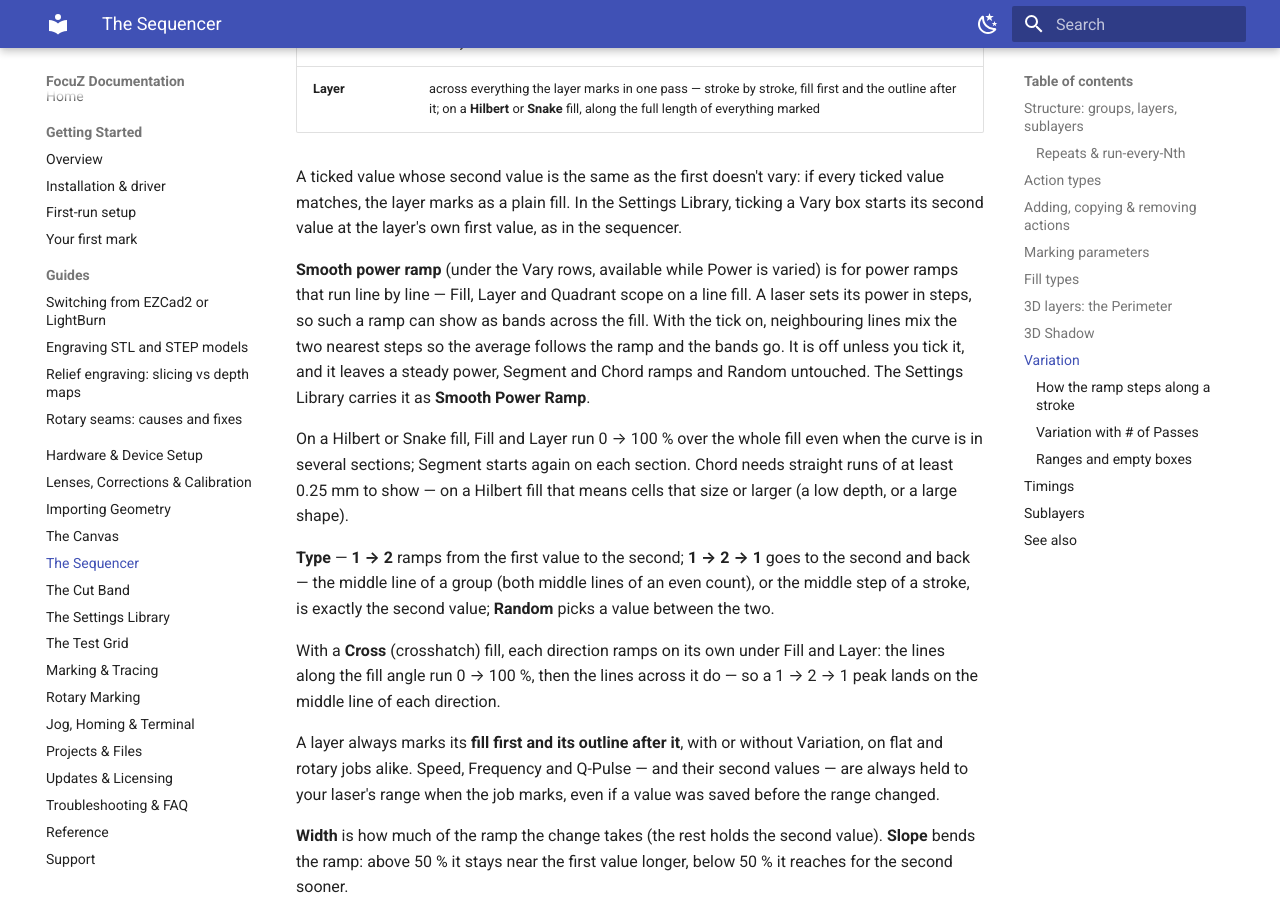
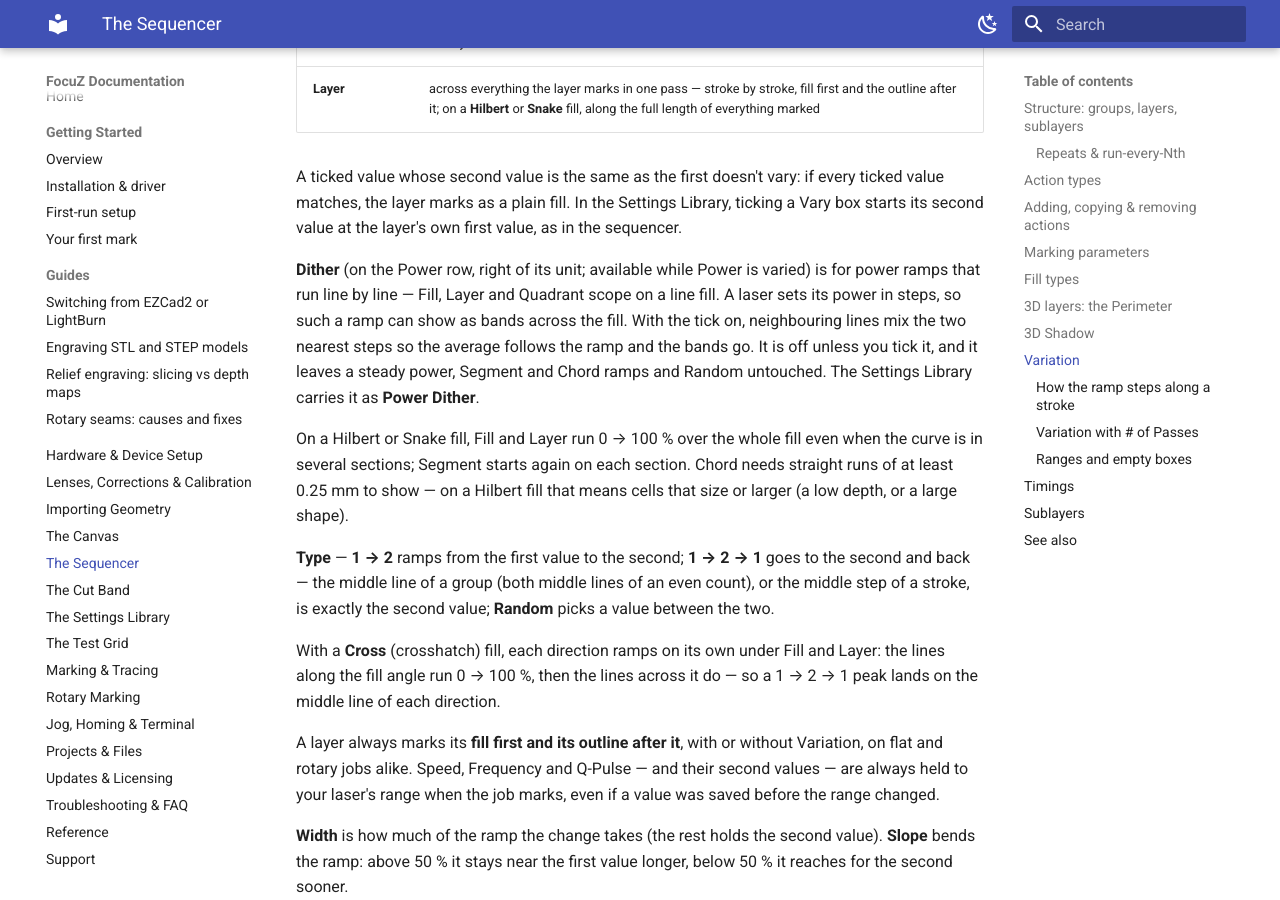
Before and after one commit to Lokahi-Shop/focuz-docs, an MkDocs documentation site: the page built from docs/sequencer.md, in a window 1280 px wide and 900 px high, scrolled down 6575 px. Built offline with MkDocs 1.6.1 and Material for MkDocs 9.7.7, drawn with Linux system fonts in a browser that asks for light colours.

Commit message:
Variation: the Dither tick sits on the Power row; Library label Power Dither
Co-Authored-By: Claude Fable 5.1 <noreply@anthropic.com>

```diff
--- a/docs/sequencer.md
+++ b/docs/sequencer.md
@@ -235,11 +235,11 @@ A ticked value whose second value is the same as the first doesn't vary: if ever
 layer marks as a plain fill. In the Settings Library, ticking a Vary box starts its second value at the
 layer's own first value, as in the sequencer.
 
-**Smooth power ramp** (under the Vary rows, available while Power is varied) is for power ramps that run
-line by line — Fill, Layer and Quadrant scope on a line fill. A laser sets its power in steps, so such a
+**Dither** (on the Power row, right of its unit; available while Power is varied) is for power ramps that
+run line by line — Fill, Layer and Quadrant scope on a line fill. A laser sets its power in steps, so such a
 ramp can show as bands across the fill. With the tick on, neighbouring lines mix the two nearest steps so
 the average follows the ramp and the bands go. It is off unless you tick it, and it leaves a steady power,
-Segment and Chord ramps and Random untouched. The Settings Library carries it as **Smooth Power Ramp**.
+Segment and Chord ramps and Random untouched. The Settings Library carries it as **Power Dither**.
 
 On a Hilbert or Snake fill, Fill and Layer run 0 → 100 % over the whole fill even when the curve is in
 several sections; Segment starts again on each section. Chord needs straight runs of at least 0.25 mm
```
